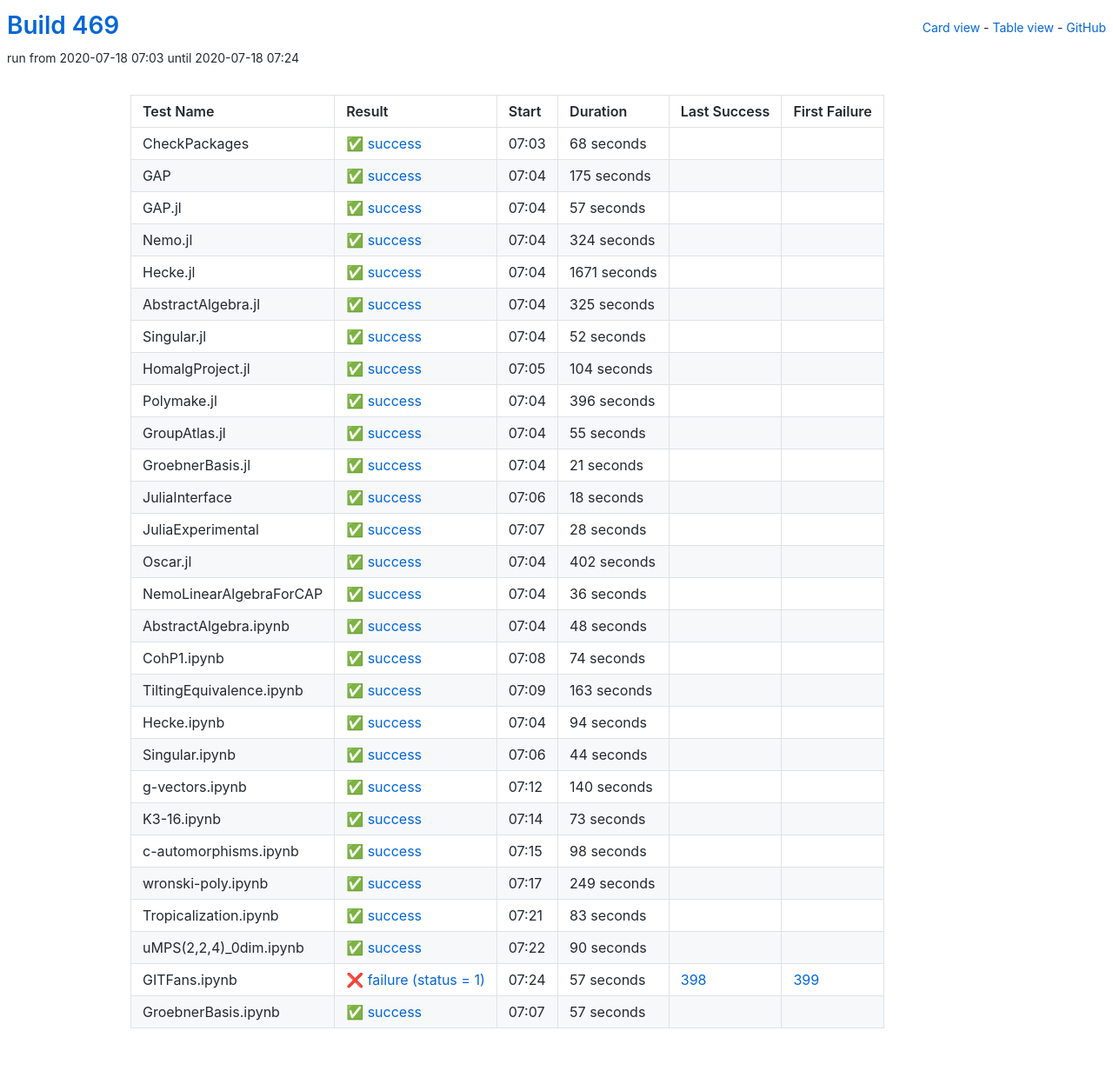
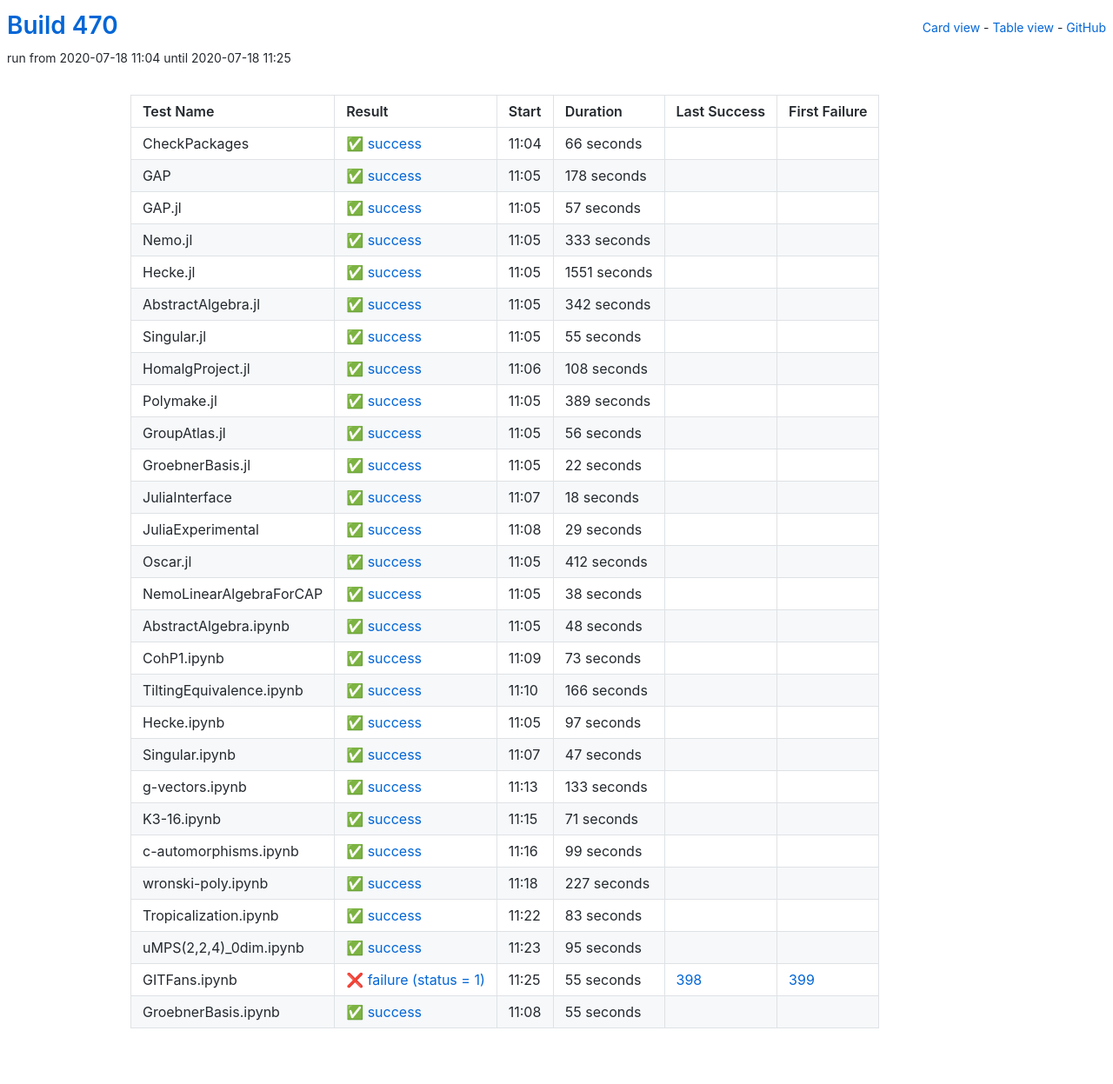
Before and after one commit to oscar-system/oscar-ci-status-stable, a Jekyll site: the page built from table.html, in a window 1280 px wide. Shown: the whole page at 87% size. Built offline with Jekyll 4.4.1, drawn with Linux system fonts in a browser that asks for light colours.

Commit message:
Build #470

```diff
--- a/_data/ci.yml
+++ b/_data/ci.yml
@@ -1,6 +1,6 @@
 ---
-build: 469
-build_url: https://oscarci.mathematik.uni-kl.de/job/oscar-stable/469/
+build: 470
+build_url: https://oscarci.mathematik.uni-kl.de/job/oscar-stable/470/
 job: oscar-stable
 organization: oscar-system
 repo: oscar-ci-status-stable
@@ -8,32 +8,32 @@ repourl: https://github.com/oscar-system/oscar-ci-status-stable
 tests:
 - name: CheckPackages
   id: checkpackages
-  log: https://oscarci.mathematik.uni-kl.de/job/oscar-stable/469/artifact/logs/build-469/CheckPackages.log
-  start: 2020-07-18 07:03
+  log: https://oscarci.mathematik.uni-kl.de/job/oscar-stable/470/artifact/logs/build-470/CheckPackages.log
+  start: 2020-07-18 11:04
   success: true
   exitcode: 0
   status: success
-  duration: 68
+  duration: 66
   last_success: false
   last_success_url:
   first_failure: false
   first_failure_url:
 - name: GAP
   id: gap
-  log: https://oscarci.mathematik.uni-kl.de/job/oscar-stable/469/artifact/logs/build-469/GAP.log
-  start: 2020-07-18 07:04
+  log: https://oscarci.mathematik.uni-kl.de/job/oscar-stable/470/artifact/logs/build-470/GAP.log
+  start: 2020-07-18 11:05
   success: true
   exitcode: 0
   status: success
-  duration: 175
+  duration: 178
   last_success: false
   last_success_url:
   first_failure: false
   first_failure_url:
 - name: GAP.jl
   id: gap-jl
-  log: https://oscarci.mathematik.uni-kl.de/job/oscar-stable/469/artifact/logs/build-469/GAP.jl.log
-  start: 2020-07-18 07:04
+  log: https://oscarci.mathematik.uni-kl.de/job/oscar-stable/470/artifact/logs/build-470/GAP.jl.log
+  start: 2020-07-18 11:05
   success: true
   exitcode: 0
   status: success
@@ -44,80 +44,44 @@ tests:
   first_failure_url:
 - name: Nemo.jl
   id: nemo-jl
-  log: https://oscarci.mathematik.uni-kl.de/job/oscar-stable/469/artifact/logs/build-469/Nemo.jl.log
-  start: 2020-07-18 07:04
+  log: https://oscarci.mathematik.uni-kl.de/job/oscar-stable/470/artifact/logs/build-470/Nemo.jl.log
+  start: 2020-07-18 11:05
   success: true
   exitcode: 0
   status: success
-  duration: 324
+  duration: 333
   last_success: false
   last_success_url:
   first_failure: false
   first_failure_url:
 - name: Hecke.jl
   id: hecke-jl
-  log: https://oscarci.mathematik.uni-kl.de/job/oscar-stable/469/artifact/logs/build-469/Hecke.jl.log
-  start: 2020-07-18 07:04
+  log: https://oscarci.mathematik.uni-kl.de/job/oscar-stable/470/artifact/logs/build-470/Hecke.jl.log
+  start: 2020-07-18 11:05
   success: true
   exitcode: 0
   status: success
-  duration: 1671
+  duration: 1551
   last_success: false
   last_success_url:
   first_failure: false
   first_failure_url:
 - name: AbstractAlgebra.jl
   id: abstractalgebra-jl
-  log: https://oscarci.mathematik.uni-kl.de/job/oscar-stable/469/artifact/logs/build-469/AbstractAlgebra.jl.log
-  start: 2020-07-18 07:04
+  log: https://oscarci.mathematik.uni-kl.de/job/oscar-stable/470/artifact/logs/build-470/AbstractAlgebra.jl.log
+  start: 2020-07-18 11:05
   success: true
   exitcode: 0
   status: success
-  duration: 325
+  duration: 342
   last_success: false
   last_success_url:
   first_failure: false
   first_failure_url:
 - name: Singular.jl
   id: singular-jl
-  log: https://oscarci.mathematik.uni-kl.de/job/oscar-stable/469/artifact/logs/build-469/Singular.jl.log
-  start: 2020-07-18 07:04
-  success: true
-  exitcode: 0
-  status: success
-  duration: 52
-  last_success: false
-  last_success_url:
-  first_failure: false
-  first_failure_url:
-- name: HomalgProject.jl
-  id: homalgproject-jl
-  log: https://oscarci.mathematik.uni-kl.de/job/oscar-stable/469/artifact/logs/build-469/HomalgProject.jl.log
-  start: 2020-07-18 07:05
-  success: true
-  exitcode: 0
-  status: success
-  duration: 104
-  last_success: false
-  last_success_url:
-  first_failure: false
-  first_failure_url:
-- name: Polymake.jl
-  id: polymake-jl
-  log: https://oscarci.mathematik.uni-kl.de/job/oscar-stable/469/artifact/logs/build-469/Polymake.jl.log
-  start: 2020-07-18 07:04
-  success: true
-  exitcode: 0
-  status: success
-  duration: 396
-  last_success: false
-  last_success_url:
-  first_failure: false
-  first_failure_url:
-- name: GroupAtlas.jl
-  id: groupatlas-jl
-  log: https://oscarci.mathematik.uni-kl.de/job/oscar-stable/469/artifact/logs/build-469/GroupAtlas.jl.log
-  start: 2020-07-18 07:04
+  log: https://oscarci.mathematik.uni-kl.de/job/oscar-stable/470/artifact/logs/build-470/Singular.jl.log
+  start: 2020-07-18 11:05
   success: true
   exitcode: 0
   status: success
@@ -126,22 +90,58 @@ tests:
   last_success_url:
   first_failure: false
   first_failure_url:
-- name: GroebnerBasis.jl
-  id: groebnerbasis-jl
-  log: https://oscarci.mathematik.uni-kl.de/job/oscar-stable/469/artifact/logs/build-469/GroebnerBasis.jl.log
-  start: 2020-07-18 07:04
+- name: HomalgProject.jl
+  id: homalgproject-jl
+  log: https://oscarci.mathematik.uni-kl.de/job/oscar-stable/470/artifact/logs/build-470/HomalgProject.jl.log
+  start: 2020-07-18 11:06
   success: true
   exitcode: 0
   status: success
-  duration: 21
+  duration: 108
+  last_success: false
+  last_success_url:
+  first_failure: false
+  first_failure_url:
+- name: Polymake.jl
+  id: polymake-jl
+  log: https://oscarci.mathematik.uni-kl.de/job/oscar-stable/470/artifact/logs/build-470/Polymake.jl.log
+  start: 2020-07-18 11:05
+  success: true
+  exitcode: 0
+  status: success
+  duration: 389
+  last_success: false
+  last_success_url:
+  first_failure: false
+  first_failure_url:
+- name: GroupAtlas.jl
+  id: groupatlas-jl
+  log: https://oscarci.mathematik.uni-kl.de/job/oscar-stable/470/artifact/logs/build-470/GroupAtlas.jl.log
+  start: 2020-07-18 11:05
+  success: true
+  exitcode: 0
+  status: success
+  duration: 56
+  last_success: false
+  last_success_url:
+  first_failure: false
+  first_failure_url:
+- name: GroebnerBasis.jl
+  id: groebnerbasis-jl
+  log: https://oscarci.mathematik.uni-kl.de/job/oscar-stable/470/artifact/logs/build-470/GroebnerBasis.jl.log
+  start: 2020-07-18 11:05
+  success: true
+  exitcode: 0
+  status: success
+  duration: 22
   last_success: false
   last_success_url:
   first_failure: false
   first_failure_url:
 - name: JuliaInterface
   id: juliainterface
-  log: https://oscarci.mathematik.uni-kl.de/job/oscar-stable/469/artifact/logs/build-469/JuliaInterface.log
-  start: 2020-07-18 07:06
+  log: https://oscarci.mathematik.uni-kl.de/job/oscar-stable/470/artifact/logs/build-470/JuliaInterface.log
+  start: 2020-07-18 11:07
   success: true
   exitcode: 0
   status: success
@@ -152,44 +152,44 @@ tests:
   first_failure_url:
 - name: JuliaExperimental
   id: juliaexperimental
-  log: https://oscarci.mathematik.uni-kl.de/job/oscar-stable/469/artifact/logs/build-469/JuliaExperimental.log
-  start: 2020-07-18 07:07
+  log: https://oscarci.mathematik.uni-kl.de/job/oscar-stable/470/artifact/logs/build-470/JuliaExperimental.log
+  start: 2020-07-18 11:08
   success: true
   exitcode: 0
   status: success
-  duration: 28
+  duration: 29
   last_success: false
   last_success_url:
   first_failure: false
   first_failure_url:
 - name: Oscar.jl
   id: oscar-jl
-  log: https://oscarci.mathematik.uni-kl.de/job/oscar-stable/469/artifact/logs/build-469/Oscar.jl.log
-  start: 2020-07-18 07:04
+  log: https://oscarci.mathematik.uni-kl.de/job/oscar-stable/470/artifact/logs/build-470/Oscar.jl.log
+  start: 2020-07-18 11:05
   success: true
   exitcode: 0
   status: success
-  duration: 402
+  duration: 412
   last_success: false
   last_success_url:
   first_failure: false
   first_failure_url:
 - name: NemoLinearAlgebraForCAP
   id: nemolinearalgebraforcap
-  log: https://oscarci.mathematik.uni-kl.de/job/oscar-stable/469/artifact/logs/build-469/NemoLinearAlgebraForCAP.log
-  start: 2020-07-18 07:04
+  log: https://oscarci.mathematik.uni-kl.de/job/oscar-stable/470/artifact/logs/build-470/NemoLinearAlgebraForCAP.log
+  start: 2020-07-18 11:05
   success: true
   exitcode: 0
   status: success
-  duration: 36
+  duration: 38
   last_success: false
   last_success_url:
   first_failure: false
   first_failure_url:
 - name: AbstractAlgebra.ipynb
   id: abstractalgebra-ipynb
-  log: https://oscarci.mathematik.uni-kl.de/job/oscar-stable/469/artifact/logs/build-469/AbstractAlgebra.ipynb.log
-  start: 2020-07-18 07:04
+  log: https://oscarci.mathematik.uni-kl.de/job/oscar-stable/470/artifact/logs/build-470/AbstractAlgebra.ipynb.log
+  start: 2020-07-18 11:05
   success: true
   exitcode: 0
   status: success
@@ -200,68 +200,8 @@ tests:
   first_failure_url:
 - name: CohP1.ipynb
   id: cohp1-ipynb
-  log: https://oscarci.mathematik.uni-kl.de/job/oscar-stable/469/artifact/logs/build-469/CohP1.ipynb.log
-  start: 2020-07-18 07:08
-  success: true
-  exitcode: 0
-  status: success
-  duration: 74
-  last_success: false
-  last_success_url:
-  first_failure: false
-  first_failure_url:
-- name: TiltingEquivalence.ipynb
-  id: tiltingequivalence-ipynb
-  log: https://oscarci.mathematik.uni-kl.de/job/oscar-stable/469/artifact/logs/build-469/TiltingEquivalence.ipynb.log
-  start: 2020-07-18 07:09
-  success: true
-  exitcode: 0
-  status: success
-  duration: 163
-  last_success: false
-  last_success_url:
-  first_failure: false
-  first_failure_url:
-- name: Hecke.ipynb
-  id: hecke-ipynb
-  log: https://oscarci.mathematik.uni-kl.de/job/oscar-stable/469/artifact/logs/build-469/Hecke.ipynb.log
-  start: 2020-07-18 07:04
-  success: true
-  exitcode: 0
-  status: success
-  duration: 94
-  last_success: false
-  last_success_url:
-  first_failure: false
-  first_failure_url:
-- name: Singular.ipynb
-  id: singular-ipynb
-  log: https://oscarci.mathematik.uni-kl.de/job/oscar-stable/469/artifact/logs/build-469/Singular.ipynb.log
-  start: 2020-07-18 07:06
-  success: true
-  exitcode: 0
-  status: success
-  duration: 44
-  last_success: false
-  last_success_url:
-  first_failure: false
-  first_failure_url:
-- name: g-vectors.ipynb
-  id: g-vectors-ipynb
-  log: https://oscarci.mathematik.uni-kl.de/job/oscar-stable/469/artifact/logs/build-469/g-vectors.ipynb.log
-  start: 2020-07-18 07:12
-  success: true
-  exitcode: 0
-  status: success
-  duration: 140
-  last_success: false
-  last_success_url:
-  first_failure: false
-  first_failure_url:
-- name: K3-16.ipynb
-  id: k3-16-ipynb
-  log: https://oscarci.mathematik.uni-kl.de/job/oscar-stable/469/artifact/logs/build-469/K3-16.ipynb.log
-  start: 2020-07-18 07:14
+  log: https://oscarci.mathematik.uni-kl.de/job/oscar-stable/470/artifact/logs/build-470/CohP1.ipynb.log
+  start: 2020-07-18 11:09
   success: true
   exitcode: 0
   status: success
@@ -270,34 +210,94 @@ tests:
   last_success_url:
   first_failure: false
   first_failure_url:
-- name: c-automorphisms.ipynb
-  id: c-automorphisms-ipynb
-  log: https://oscarci.mathematik.uni-kl.de/job/oscar-stable/469/artifact/logs/build-469/c-automorphisms.ipynb.log
-  start: 2020-07-18 07:15
+- name: TiltingEquivalence.ipynb
+  id: tiltingequivalence-ipynb
+  log: https://oscarci.mathematik.uni-kl.de/job/oscar-stable/470/artifact/logs/build-470/TiltingEquivalence.ipynb.log
+  start: 2020-07-18 11:10
   success: true
   exitcode: 0
   status: success
-  duration: 98
+  duration: 166
+  last_success: false
+  last_success_url:
+  first_failure: false
+  first_failure_url:
+- name: Hecke.ipynb
+  id: hecke-ipynb
+  log: https://oscarci.mathematik.uni-kl.de/job/oscar-stable/470/artifact/logs/build-470/Hecke.ipynb.log
+  start: 2020-07-18 11:05
+  success: true
+  exitcode: 0
+  status: success
+  duration: 97
+  last_success: false
+  last_success_url:
+  first_failure: false
+  first_failure_url:
+- name: Singular.ipynb
+  id: singular-ipynb
+  log: https://oscarci.mathematik.uni-kl.de/job/oscar-stable/470/artifact/logs/build-470/Singular.ipynb.log
+  start: 2020-07-18 11:07
+  success: true
+  exitcode: 0
+  status: success
+  duration: 47
+  last_success: false
+  last_success_url:
+  first_failure: false
+  first_failure_url:
+- name: g-vectors.ipynb
+  id: g-vectors-ipynb
+  log: https://oscarci.mathematik.uni-kl.de/job/oscar-stable/470/artifact/logs/build-470/g-vectors.ipynb.log
+  start: 2020-07-18 11:13
+  success: true
+  exitcode: 0
+  status: success
+  duration: 133
+  last_success: false
+  last_success_url:
+  first_failure: false
+  first_failure_url:
+- name: K3-16.ipynb
+  id: k3-16-ipynb
+  log: https://oscarci.mathematik.uni-kl.de/job/oscar-stable/470/artifact/logs/build-470/K3-16.ipynb.log
+  start: 2020-07-18 11:15
+  success: true
+  exitcode: 0
+  status: success
+  duration: 71
+  last_success: false
+  last_success_url:
+  first_failure: false
+  first_failure_url:
+- name: c-automorphisms.ipynb
+  id: c-automorphisms-ipynb
+  log: https://oscarci.mathematik.uni-kl.de/job/oscar-stable/470/artifact/logs/build-470/c-automorphisms.ipynb.log
+  start: 2020-07-18 11:16
+  success: true
+  exitcode: 0
+  status: success
+  duration: 99
   last_success: false
   last_success_url:
   first_failure: false
   first_failure_url:
 - name: wronski-poly.ipynb
   id: wronski-poly-ipynb
-  log: https://oscarci.mathematik.uni-kl.de/job/oscar-stable/469/artifact/logs/build-469/wronski-poly.ipynb.log
-  start: 2020-07-18 07:17
+  log: https://oscarci.mathematik.uni-kl.de/job/oscar-stable/470/artifact/logs/build-470/wronski-poly.ipynb.log
+  start: 2020-07-18 11:18
   success: true
   exitcode: 0
   status: success
-  duration: 249
+  duration: 227
   last_success: false
   last_success_url:
   first_failure: false
   first_failure_url:
 - name: Tropicalization.ipynb
   id: tropicalization-ipynb
-  log: https://oscarci.mathematik.uni-kl.de/job/oscar-stable/469/artifact/logs/build-469/Tropicalization.ipynb.log
-  start: 2020-07-18 07:21
+  log: https://oscarci.mathematik.uni-kl.de/job/oscar-stable/470/artifact/logs/build-470/Tropicalization.ipynb.log
+  start: 2020-07-18 11:22
   success: true
   exitcode: 0
   status: success
@@ -308,36 +308,36 @@ tests:
   first_failure_url:
 - name: uMPS(2,2,4)_0dim.ipynb
   id: umps-2-2-4-0dim-ipynb
-  log: https://oscarci.mathematik.uni-kl.de/job/oscar-stable/469/artifact/logs/build-469/uMPS-2-2-4-_0dim.ipynb.log
-  start: 2020-07-18 07:22
+  log: https://oscarci.mathematik.uni-kl.de/job/oscar-stable/470/artifact/logs/build-470/uMPS-2-2-4-_0dim.ipynb.log
+  start: 2020-07-18 11:23
   success: true
   exitcode: 0
   status: success
-  duration: 90
+  duration: 95
   last_success: false
   last_success_url:
   first_failure: false
   first_failure_url:
 - name: GITFans.ipynb
   id: gitfans-ipynb
-  log: https://oscarci.mathematik.uni-kl.de/job/oscar-stable/469/artifact/logs/build-469/GITFans.ipynb.log
-  start: 2020-07-18 07:24
+  log: https://oscarci.mathematik.uni-kl.de/job/oscar-stable/470/artifact/logs/build-470/GITFans.ipynb.log
+  start: 2020-07-18 11:25
   success: false
   exitcode: 1
   status: failure
-  duration: 57
+  duration: 55
   last_success: 398
   last_success_url: https://oscarci.mathematik.uni-kl.de/job/oscar-stable/398/
   first_failure: 399
   first_failure_url: https://oscarci.mathematik.uni-kl.de/job/oscar-stable/399/
 - name: GroebnerBasis.ipynb
   id: groebnerbasis-ipynb
-  log: https://oscarci.mathematik.uni-kl.de/job/oscar-stable/469/artifact/logs/build-469/GroebnerBasis.ipynb.log
-  start: 2020-07-18 07:07
+  log: https://oscarci.mathematik.uni-kl.de/job/oscar-stable/470/artifact/logs/build-470/GroebnerBasis.ipynb.log
+  start: 2020-07-18 11:08
   success: true
   exitcode: 0
   status: success
-  duration: 57
+  duration: 55
   last_success: false
   last_success_url:
   first_failure: false
```
Also changed, not shown: README.md.
